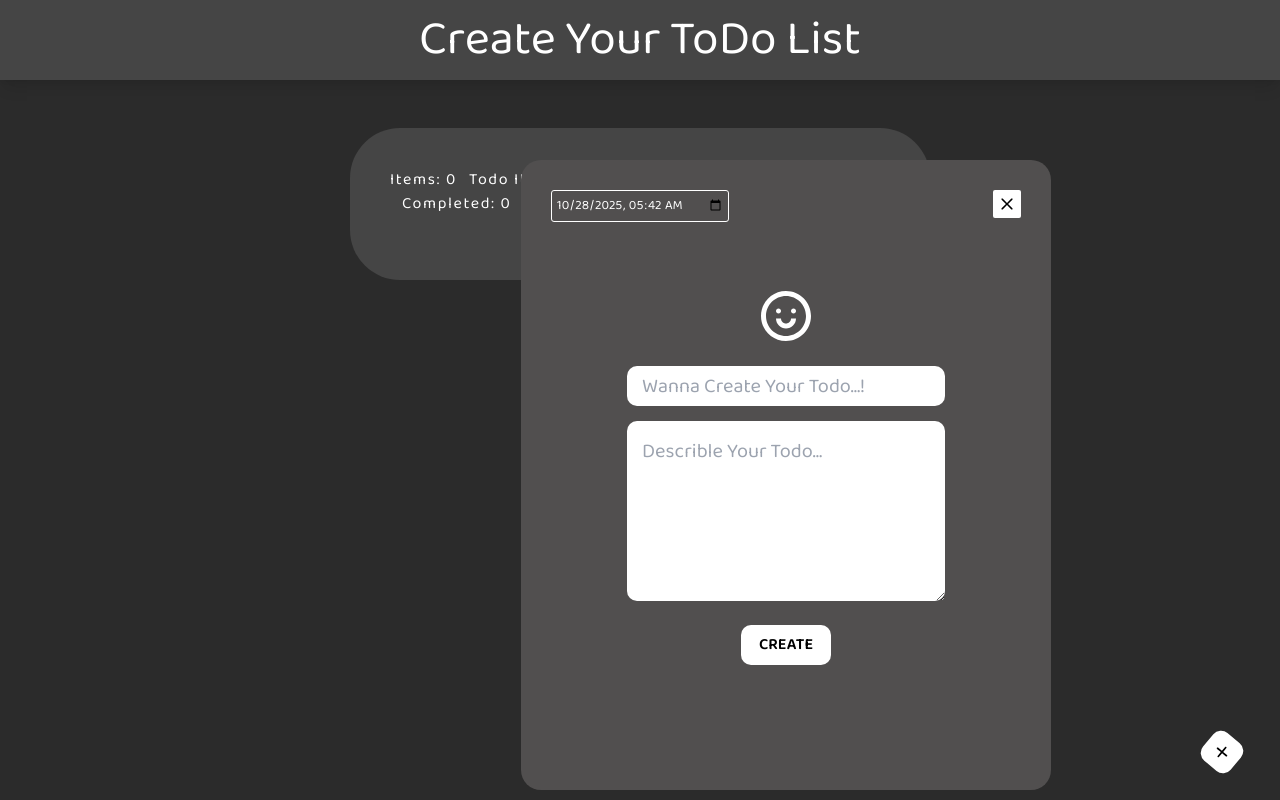
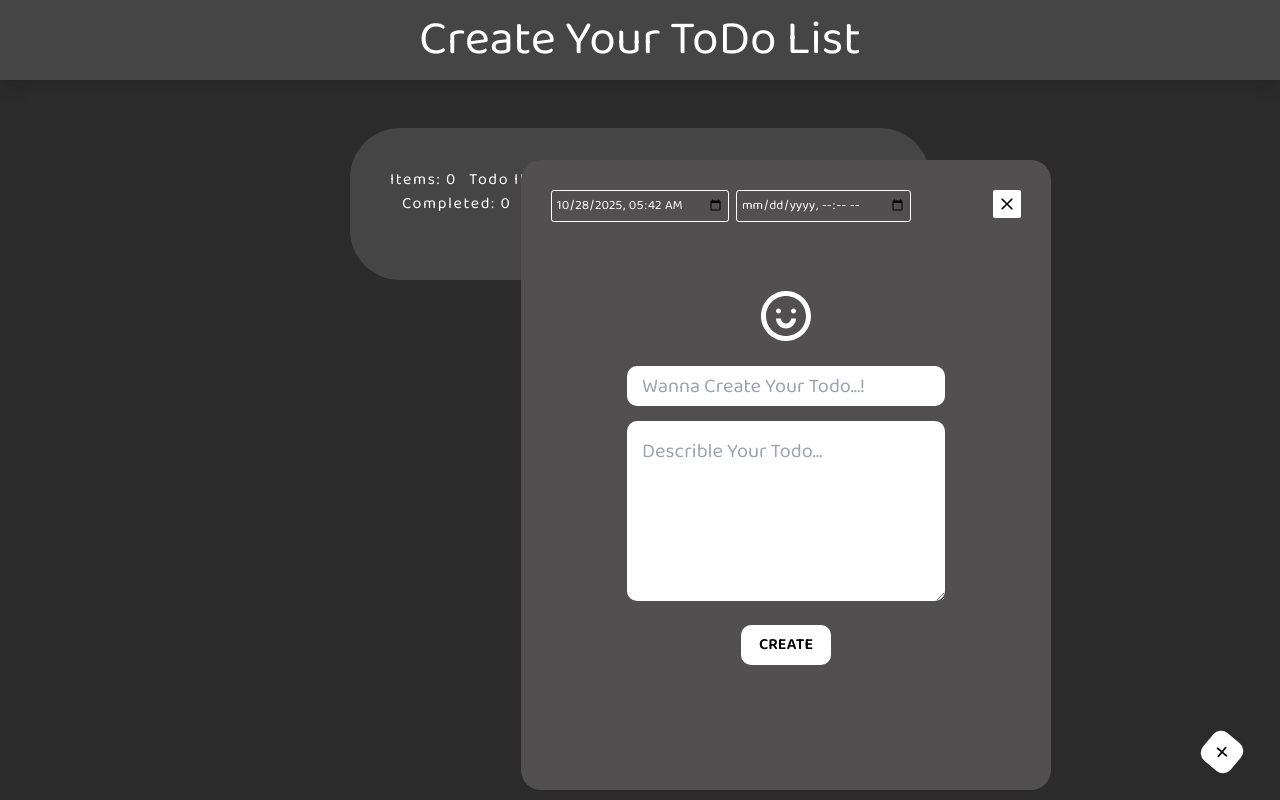
Before and after one commit to Ahmadkhan152/To-Do-List, a React (Vite) app: page / in a window 1280 px wide. Both pictures are taken after a click on the icon 1222 px from the left and 752 px from the top of the page. Built offline with nearby package versions, Linux system fonts and the light colour scheme.

Commit message:
Worked Due Card Functionality

```diff
--- a/src/Components/ListItem.jsx
+++ b/src/Components/ListItem.jsx
@@ -11,6 +11,8 @@ export default function ListItem( { todoItem, onEditItem, onDeleteItem, itemComp
     }
     let hours = todoItem.time && todoItem.time.slice(11,13);
     let updatedTime = null;
+    let dueHours = todoItem.dueTime && todoItem.dueTime.slice(11,13);
+    let dueUpdatedTime = null;
     if (todoItem.time) {
         if (parseInt(hours) > 12) {
             hours = parseInt(hours);
@@ -21,14 +23,35 @@ export default function ListItem( { todoItem, onEditItem, onDeleteItem, itemComp
             updatedTime = todoItem.time.slice(0,10) + " " + hours + " " + todoItem.time.slice(13) + " AM";
         }
     }
+
+    if (todoItem.dueTime) {
+        if (parseInt(dueHours) > 12) {
+            dueHours = parseInt(dueHours);
+            dueHours = (dueHours % 12);
+            dueHours = dueHours.toString();
+            dueUpdatedTime = todoItem.dueTime.slice(0,10) + " " + dueHours + " " + todoItem.dueTime.slice(13) + " PM";
+        } else {
+            dueUpdatedTime = todoItem.dueTime.slice(0,10) + " " + dueHours + " " + todoItem.dueTime.slice(13) + " AM";
+        }
+    }
+
+    function dueDateCal() {
+        const today = new Date();
+        const offset = today.getTimezoneOffset() * 60 * 1000;
+        const localDate = new Date(today.getTime() - offset );
+        return localDate.toISOString().slice(0,16);
+    }
+
     return (
-        <li className={cn("card h-full flex flex-col justify-center items-center relative", taskCompleted && "completed")}>
+        <li className={cn("card h-full flex flex-col justify-center items-center relative", taskCompleted && "completed", dueDateCal() >= todoItem.dueTime && "due-date-card")}>
             <input onChange={ handleOnChange } type="checkbox" name="complete" className="complete-checkbox" checked={taskCompleted} />
+            {console.log(todoItem.dueTime)}
+            {/* { dueUpdatedTime && <p className="date-time due-time">{ dueUpdatedTime }</p> } */}
             <CgClose className="remove-item" onClick={() => onDeleteItem(todoItem.id)} />
             {(!taskCompleted && <CgPen className="edit-item" onClick={ () => onEditItem( todoItem ) } /> )}
             <h3>{ title }</h3>
             { description && description.length > 10 ? <p className="hover:cursor-pointer" onClick={ () => onEditItem( todoItem, true ) }>{description.slice(0, 10) + '...'}</p> : <p>{description}</p> }
-            { updatedTime && <p className="date-time">{ updatedTime }</p> }
+            { dueUpdatedTime && <p className="date-time">{ dueUpdatedTime }</p> }
         </li>
     )
 }
--- a/src/Components/ModalBox.jsx
+++ b/src/Components/ModalBox.jsx
@@ -16,7 +16,8 @@ export default function ModalBox( {onToggle , addToDoItem , editItem, updateItem
         const localDate = new Date(date.getTime() - offset * 60 * 1000);
         return localDate.toISOString().slice(0,16);
     }
-    const [todoDateTime, setTodoDateTime] = useState(editItem?.dateTime || getCurrentDateTime());
+    const [todoDateTime, setTodoDateTime] = useState(editItem?.time || getCurrentDateTime());
+    const [dueTodotime, setDueTodotime] = useState(editItem?.dueTime || null);
 
     function handleOnChangeDescription(event) {
         setTodoDescription(event.target.value);
@@ -34,17 +35,21 @@ export default function ModalBox( {onToggle , addToDoItem , editItem, updateItem
         setTodoDateTime(event.target.value);
     }
 
+    function onDueToodo(event) {
+        setDueTodotime(event.target.value);
+    }
+
     function handleOnSubmit(event) {
         event.preventDefault();
         if (!todoTitle) {
             setIconKey('sad');
             setShowError(true);
         } else {
-            console.log(todoDateTime);
+            console.log(dueTodotime);
             if (!editItem) {
-                addToDoItem({title: todoTitle, description: todoDescription, time: todoDateTime})
+                addToDoItem({title: todoTitle, description: todoDescription, time: todoDateTime, dueTime: dueTodotime})
             } else
-                updateItem({id: editItem.id, title: todoTitle, description: todoDescription})
+                updateItem({id: editItem.id, title: todoTitle, description: todoDescription, time: todoDateTime, dueTime: dueTodotime})
             onToggle();
         }
     }
@@ -61,7 +66,8 @@ export default function ModalBox( {onToggle , addToDoItem , editItem, updateItem
             <form className="create-entry h-full flex flex-col justify-center items-center" onSubmit={handleOnSubmit}>
                 <CgClose className="icon-close" onMouseEnter={ () => onHoverIcon('sad') } onMouseLeave={ () => onHoverIcon('smile')} onClick={() => onToggle(false)}  />
                 { formIcon }
-                <input type="datetime-local" className="datetime-input" value={todoDateTime} onChange={onChangeDateTime} />
+                <input type="datetime-local" className="datetime-input" value={todoDateTime} onChange={onChangeDateTime} readOnly={showDescriptionItem} />
+                <input type="datetime-local" className="datetime-input due-input" value={dueTodotime} onChange={onDueToodo} readOnly={showDescriptionItem} />
                 <input className={ cn(showError && 'mb-0') } id="userEntryField" placeholder="Wanna Create Your Todo...!" type="text" onChange={handleOnChangeTitle} value={todoTitle} name="todo-name" readOnly={showDescriptionItem} maxLength={20} />
                 { showError && <p className="text-red-500 error-text">Title cannot be empty!</p> }
                 <textarea id="userTextArea" placeholder="Describle Your Todo..." type="text" onChange={handleOnChangeDescription} value={todoDescription} name="todo-description" rows={5} maxLength={40} readOnly={showDescriptionItem}/>
--- a/src/Components/TodoList.jsx
+++ b/src/Components/TodoList.jsx
@@ -19,6 +19,7 @@ export default function TodoList() {
         setUiToDoList(list);
         localStorage.setItem('TodoList', JSON.stringify(list));
     };
+
     useEffect(() => {
         const allData = JSON.parse(localStorage.getItem('TodoList') || '[]');
         const lastItem = Array.isArray(allData) ? allData[allData.length - 1] : null;
@@ -59,8 +60,8 @@ export default function TodoList() {
 
 
 
-    const onUpdateItem = ( {id, title, description} ) => {
-        const updatedList = todolist.map((item) => item.id === id ? {id, title, description} : item );
+    const onUpdateItem = ( {id, title, description, time, dueTime} ) => {
+        const updatedList = todolist.map((item) => item.id === id ? {id, title, description, time, dueTime} : item );
         saveList(updatedList);
     }
 
@@ -79,8 +80,8 @@ export default function TodoList() {
         saveList(updatedList);
     }
 
-    const addToDoItem = ({title, description, time}) => {
-        saveList([...todolist, {id, title, description, time, completed: false}]);
+    const addToDoItem = ({title, description, time, dueTime}) => {
+        saveList([...todolist, {id, title, description, time, dueTime,  completed: false}]);
         setID(id + 1);
     }
     function onToggle() {
--- a/src/css/ListItem.css
+++ b/src/css/ListItem.css
@@ -1,7 +1,7 @@
 .card {
     box-shadow: 0 4px 8px 0 rgba(0, 0, 0, 0.2), 0 6px 20px 0 rgba(0, 0, 0, 0.19);
-    min-width: 180px;
-    min-height: 180px;
+    min-width: 240px;
+    min-height: 240px;
     margin: 10px;
     background-color: white;
     border-radius: 10px;
@@ -52,3 +52,17 @@
     bottom: 10px;
     left: 12px;
 }
+
+.due-time {
+    top: 10px;
+    left: 38px;
+    bottom: unset;
+}
+
+.due-date-card {
+    background-color: #e18a8a;
+}
+
+.due-date-card h3, .date-time-card p {
+    /* color: white; */
+}
--- a/src/css/ModalBox.css
+++ b/src/css/ModalBox.css
@@ -27,6 +27,10 @@
     background: transparent;
     color: white;
     border: 1px solid white;
+}
+
+.due-input {
+    left: 215px;
 }
 
 .icon-close {
```
